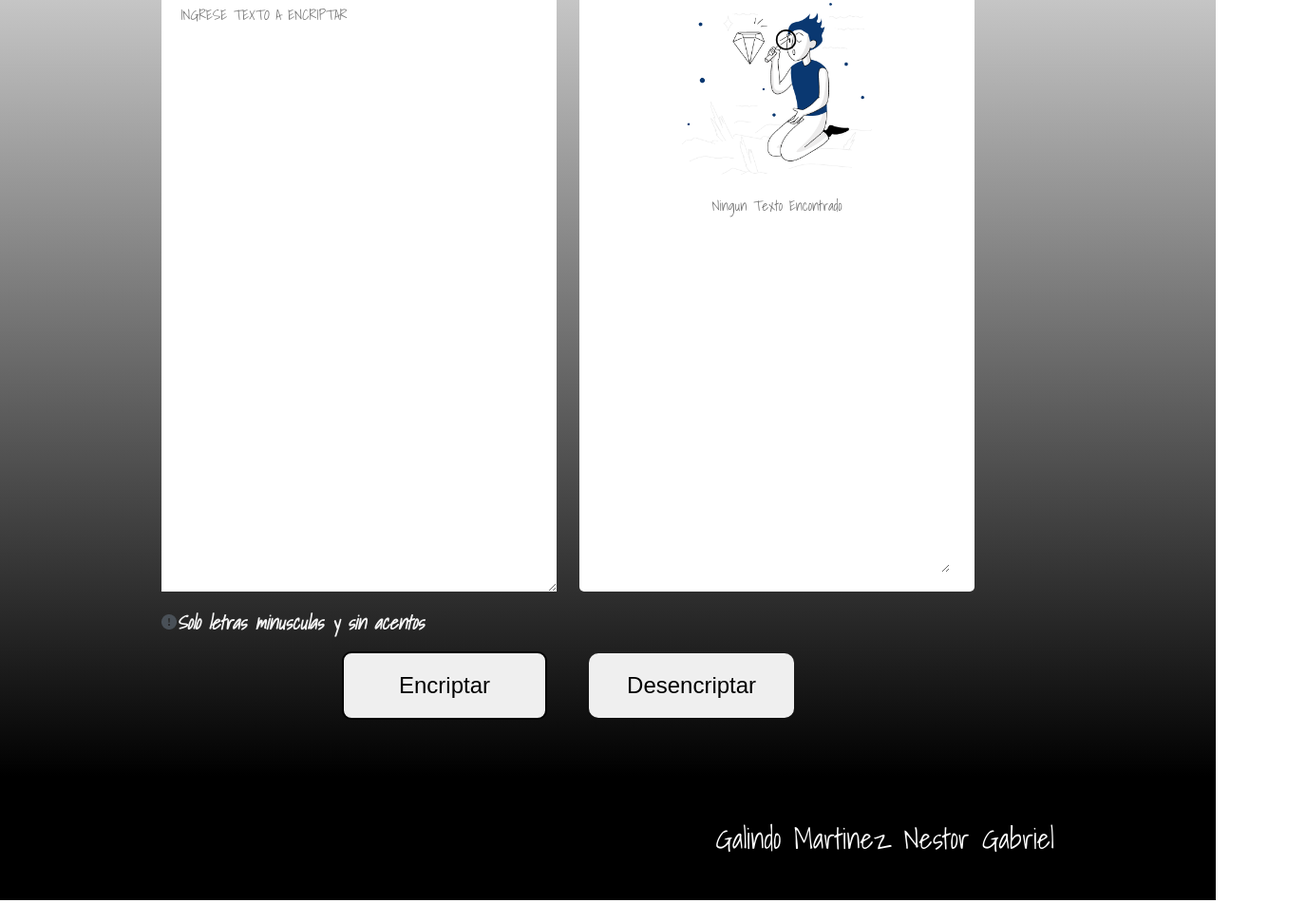
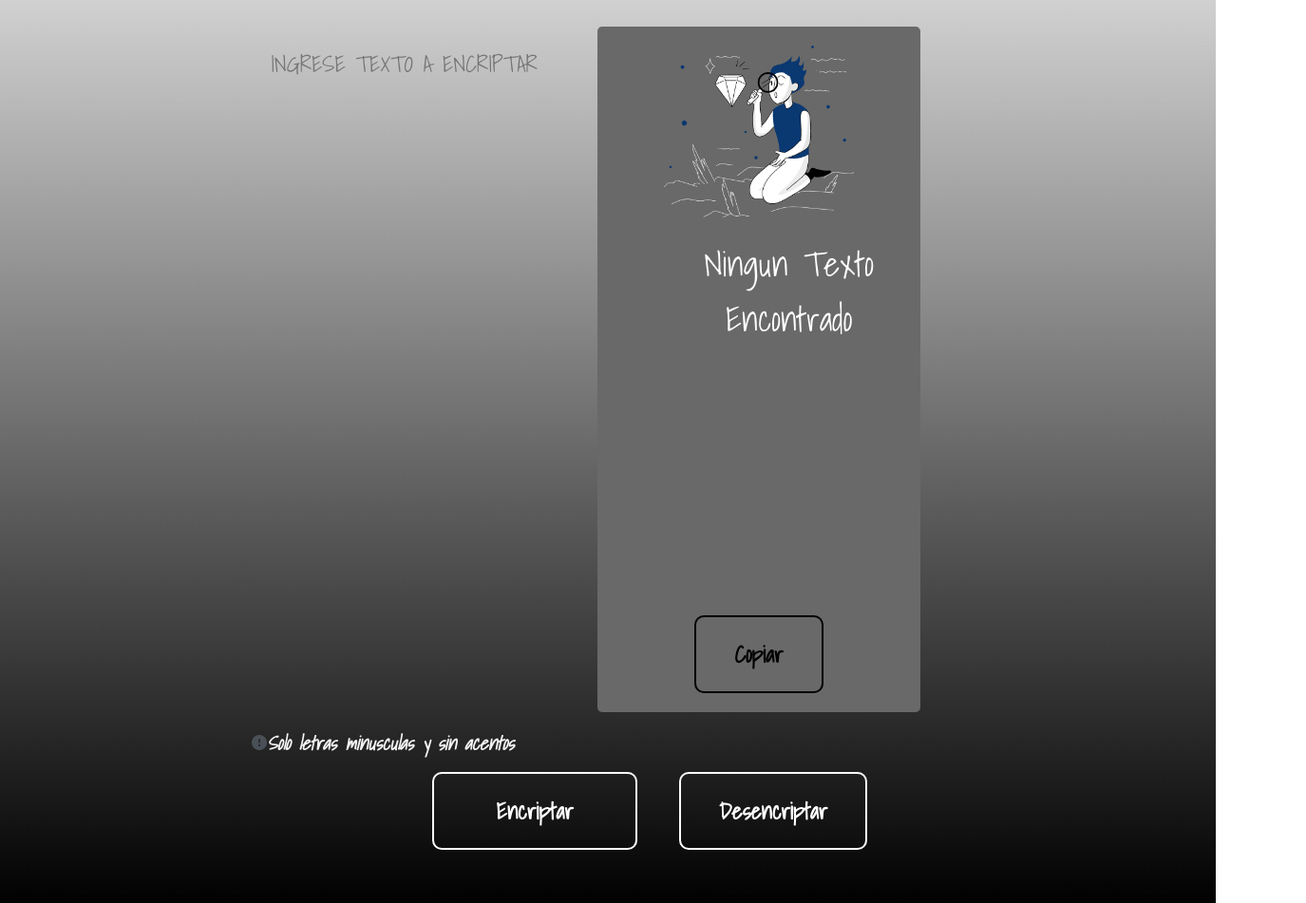
Before and after one commit to Cendigm1/Encriptador-Galindo-Martinez, a plain HTML site: page index.html in a window 1280 px wide. Shown: the part 212-1163 px from the top of the page at 95% size, 1375 px wide, since content can reach past the window. Drawn offline with Linux system fonts and the light colour scheme.

Commit message:
Mejorando el codigo en general

```diff
--- a/ProyectoStyle.css
+++ b/ProyectoStyle.css
@@ -1,3 +1,6 @@
+body{
+    min-height: 100vh;
+}
 header{
     background-color: lightgrey;
 }
@@ -31,12 +34,14 @@ main{
     padding: 40px 0px;
 }
 #textoOrigen{
+    height: 682px;
     border:none;
     width: 40%;
     font-family: 'Shadows Into Light', cursive;
     padding: 20px;
-    font-size: 15px;
-
+    background: transparent;
+    resize: none;
+    font-size: 1.5em;
 }
 .areaDesencriptado{
     vertical-align: top;
@@ -48,10 +53,15 @@ main{
     border-radius: 5px;
     background: white;
     margin-left: 20px;
+    background: dimgray;
 }
 .imgmunheco{
     width: 200px;
     vertical-align: top;
+}
+#textoDestino::placeholder{
+    color: white;
+    font-size: 1.5em;
 }
 #textoDestino{
     border: none;
@@ -60,9 +70,30 @@ main{
     text-align: center;
     padding: 20px;
     font-family: 'Shadows Into Light', cursive;
-    font-size: 15px;
     width: 323px;
     height: 379px;
+    background: transparent;
+    font-size: 1.5em;
+    resize: none;
+}
+#copiar{
+    padding: 20px 40px;
+    font-size: x-large;
+    margin: 0px 20px;
+    border: 2px solid black;
+    border-radius: 10px;
+    transition: 10ms all;
+    cursor: pointer;
+    background: transparent;
+    font-weight: bold;
+    font-family: 'Shadows Into Light', cursive;
+}
+#copiar:hover{
+    transform: scale(1.1);
+    background: lightgray;
+}
+#copiar:active{
+    background-color: whitesmoke;
 }
 .advertencia{
     color: whitesmoke;
@@ -78,17 +109,23 @@ main{
     position: relative;
 }
 .encriptar{
+    color: white;
     width: 216.06px;
     font-size: x-large;
     margin: 0 20px;
     padding: 20px 40px;
-    border: 2px solid black;
+    border: 2px solid white;
     border-radius: 10px;
     transition: 10ms all;
     cursor: pointer;
+    background: transparent;
+    font-family: 'Shadows Into Light', cursive;
+    font-weight: bold;
 }
 .encriptar:hover{
     transform: scale(1.1);
+    background: black;
+    color: white;
 }
 .encriptar:active{
     background: radial-gradient(black, lightgrey);
@@ -99,14 +136,19 @@ main{
 .desencriptar{
     font-size: x-large;
     padding: 20px 40px;
-    border: none;
+    border: 2px solid white;
     border-radius: 10px;
     margin: 0 20px;
     transition: 10ms all;
     cursor: pointer;
+    background: transparent;
+    color: white;
+    font-family: 'Shadows Into Light', cursive;
+    font-weight: bold;
 }
 .desencriptar:hover{
     transform: scale(1.1);
+    background: black;
 }
 .desencriptar:active{
     background: radial-gradient(lightgrey, black);
@@ -124,4 +166,17 @@ footer{
     font-size: 30px;
     color: white;
     text-align: right;
+    text-shadow: 2px 2px 10px white;
 }
+@media  screen and (max-width: 1300px) {
+    .encabezado{
+        width: 750px;
+        padding: 50px 0px;
+    }
+    .principal{
+        width: 750px;
+    }
+    .pie{
+        width: 750px
+    }
+}
--- a/index.html
+++ b/index.html
@@ -20,10 +20,11 @@
     <main>
 
         <div class="principal">
-            <textarea cols="30" rows="25" placeholder="INGRESE TEXTO A ENCRIPTAR" id="textoOrigen"></textarea>
+                <textarea cols="30" rows="5" placeholder="INGRESE TEXTO A ENCRIPTAR" id="textoOrigen"></textarea>
             <ul class="areaDesencriptado">
                 <img src="Imagenes/Muñeco.png" alt="Muñeco" class="imgmunheco">
                 <textarea cols="25" rows="5" placeholder="Ningun Texto Encontrado"readonly id="textoDestino"></textarea>
+                <input type="button" value="Copiar" id="copiar">
             </ul>
             <p class="advertencia"><img src="Imagenes/bi_exclamation-circle-fill.png">Solo letras minusculas y sin acentos</p>
             <section class="botones">
```
